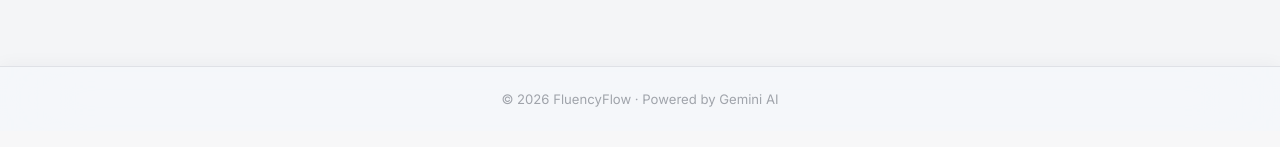
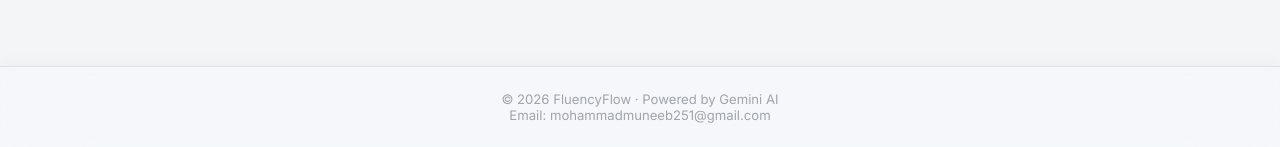
Before and after one commit to muneeb251291/fluencyflow, a Flask app: page / in a window 1280 px wide. Shown: the part 1292-1439 px from the top of the page. Before the commit the page ends 1399 px from the top, so only its background shows below. Run offline with Flask 3, Linux system fonts and the light colour scheme.

Commit message:
Add contact email to footer section

```diff
--- a/templates/index.html
+++ b/templates/index.html
@@ -173,6 +173,7 @@
   <!-- ── Footer ──────────────────────────────────────────────────────────── -->
   <footer class="footer glass">
     <p>© 2026 FluencyFlow · Powered by Gemini AI</p>
+    <p>Email: mohammadmuneeb251@gmail.com</p>
   </footer>
 
   <script src="{{ url_for('static', filename='js/app.js') }}"></script>
```
